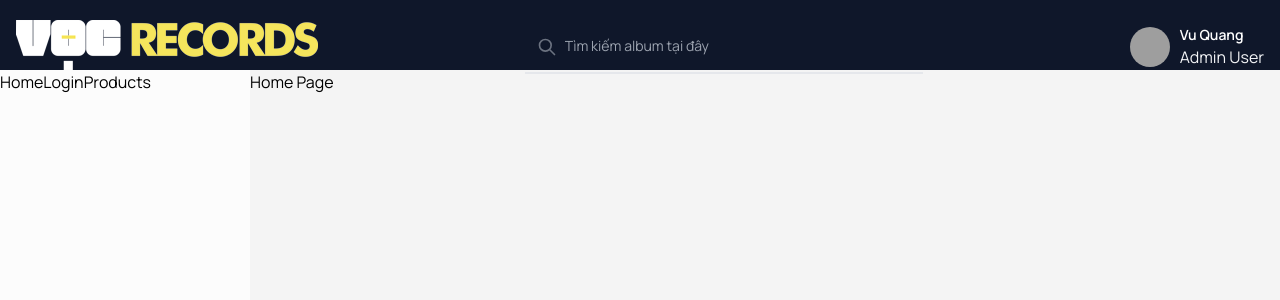
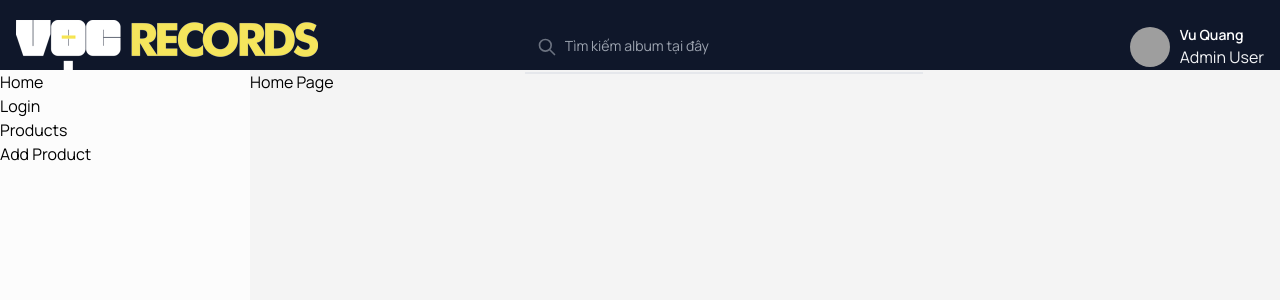
Before and after one commit to quangnv0212/Nodemy-reactquery, a Next.js app: page / in a window 1280 px wide. Shown: the top 300 px of the page. Built offline with nearby package versions, Linux system fonts and the light colour scheme; grey boxes are pictures that could not be loaded.

Commit message:
Update Loading + not found

```diff
--- a/components/Layout/Sidebar.tsx
+++ b/components/Layout/Sidebar.tsx
@@ -5,8 +5,12 @@ const Sidebar = () => {
   return (
     <div className="bg-grayfc">
       <Link href={"/"}>Home</Link>
+      <br />
       <Link href={"/login"}>Login</Link>
+      <br />
       <Link href={"/products"}>Products</Link>
+      <br />
+      <Link href={"/products/add"}>Add Product</Link>
     </div>
   );
 };
--- a/pages/products/[slug].tsx
+++ b/pages/products/[slug].tsx
@@ -14,10 +14,10 @@ type ProductDetailPage = {
 };
 
 export default function BlogPage({ product }: ProductDetailPage) {
+  const router = useRouter();
+  if (router.isFallback) return <p>Loading...</p>;
   if (!product) return null;
   // eslint-disable-next-line react-hooks/rules-of-hooks
-  const router = useRouter();
-  console.log(product);
   const { slug } = router.query;
   if (!slug) return;
   const { data } = useQuery<any>({
@@ -61,15 +61,20 @@ export const getStaticPaths: GetStaticPaths = async () => {
 export const getStaticProps: GetStaticProps<{
   product: ResponseApi<any>;
 }> = async (context) => {
-  const { data: productList } = await productApi.getProduct({ populate: "*" });
+  try {
+    const { data: productList } = await productApi.getProduct({
+      populate: "*",
+    });
     const slug = context.params?.slug;
     if (!slug) return { notFound: true };
     const product = await productApi.getProductDetail(slug.toString());
-  if (!product) return { notFound: true };
     return {
       props: {
         product,
       },
       revalidate: 60,
     };
+  } catch (error) {
+    return { notFound: true };
+  }
 };
--- /dev/null
+++ b/pages/products/add.tsx
@@ -0,0 +1,15 @@
+import LayoutMain from "@/component/Layout/LayoutMain";
+import { useMutation } from "@tanstack/react-query";
+import React from "react";
+import http from "../../utils/http";
+
+type addProps = {};
+
+export default function AddProduct(props: addProps) {
+  const { mutate } = useMutation({
+    mutationFn: (body) => {
+      return http.post("products", body);
+    },
+  });
+  return <LayoutMain>add</LayoutMain>;
+}
--- a/pages/products/index.tsx
+++ b/pages/products/index.tsx
@@ -15,7 +15,8 @@ export default function ProductListPage({
   productListResponse,
 }: IProductListPage) {
   const router = useRouter();
-  const { page, pageSize, sort } = router.query;
+  const { page: pageIndex, pageSize, sort } = router.query;
+  const page = Number(pageIndex) || 1;
   const editQuery = {
     populate: "*",
     "pagination[page]": router.query.page || 1,
@@ -29,22 +30,24 @@ export default function ProductListPage({
     },
     initialData: productListResponse,
   });
+  const { total } = data.meta.pagination;
+  const totalPage = Math.ceil(total / (Number(pageSize) || 3));
   const handleNextPage = () => {
     router.push({
       query: {
         ...router.query,
-        page: Number(page) + 1 || 1,
+        page: page + 1,
       },
     });
   };
   const handlePrePage = () => {
-    if (page && Number(page) === 1) {
+    if (page === 1) {
       return;
     } else {
       router.push({
         query: {
           ...router.query,
-          page: Number(page) - 1,
+          page: page - 1,
         },
       });
     }
@@ -90,6 +93,7 @@ export default function ProductListPage({
       >
         Previous
       </button>
+      <span>1</span>
       <button
         className="m-2 rounded-lg bg-blue-300 p-2"
         onClick={handleNextPage}
```
Also changed, not shown: api/product-api.ts (+5 -2 lines). Lines whose indentation alone changed are shown as unchanged.
